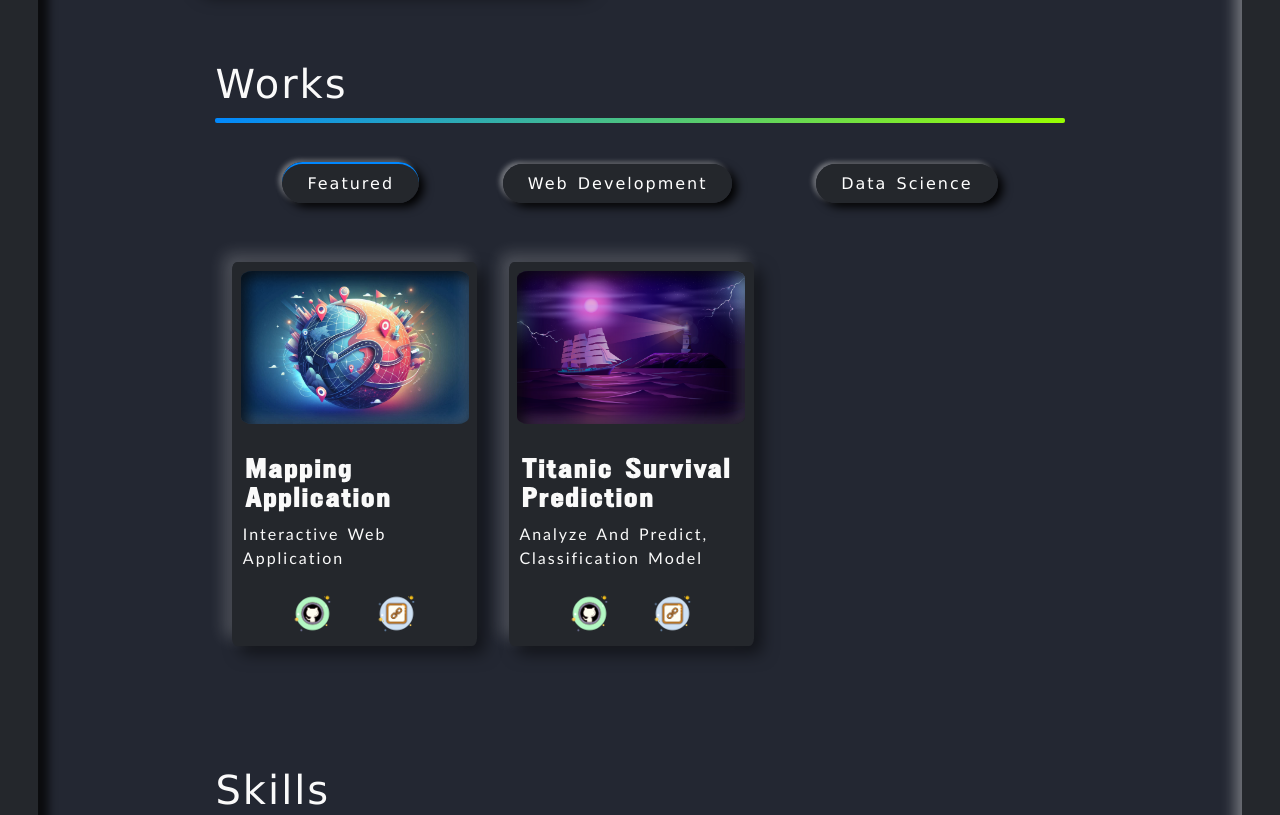
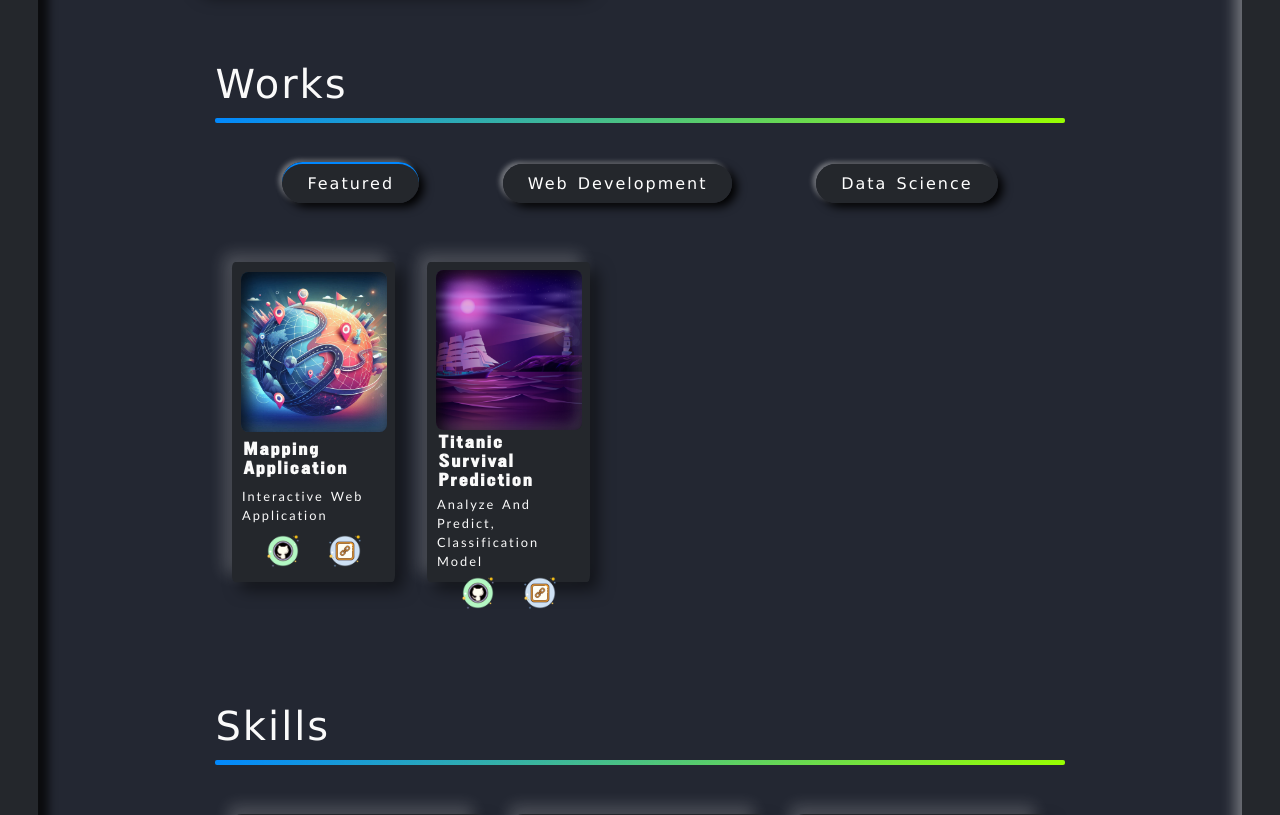
Before and after one commit to ashx010/Portfolio, a Django app: page / in a window 1280 px wide. Shown: the part 1096-1911 px from the top of the page. Run offline with Django 4.2, Linux system fonts and the light colour scheme; data comes from the database, SQL or seed files in the repository.

Commit message:
change size of layout of project card

```diff
--- a/static/script.js
+++ b/static/script.js
@@ -136,7 +136,7 @@ function render_project_list(data, project_code_link) {
 					<a href="${project.github_link}" target="_blank">
 						<img
 							src="static/images/github.png"
-							width="45"
+							width="40"
 							alt="github"
 						/>
 					</a>
@@ -149,7 +149,7 @@ function render_project_list(data, project_code_link) {
 					<a href="${project.project_link}" target="_blank">
 						<img
 							src= "static/images/${project_code_link}.png"
-							width="45"
+							width="40"
 							alt="${project_code_link}"
 						/>
 					</a>
--- a/static/style.css
+++ b/static/style.css
@@ -241,8 +241,8 @@ body .has-scrollbar::-webkit-scrollbar-thumb {
 }
 
 .projects-info {
-  width: 30%;
-  height: 24rem;
+  width: 20%;
+  height: 20rem;
   display: flex;
   justify-content: space-around;
   align-items: center;
@@ -259,7 +259,8 @@ body .has-scrollbar::-webkit-scrollbar-thumb {
   border-radius: 5%;
   background-size: cover;
   width: 100%;
-  aspect-ratio: 1.5;
+  min-height: 10em;
+  aspect-ratio: auto;
   background-position: center;
   box-shadow: 5px 5px 15px rgba(0, 0, 0, 0.8) inset,
     -5px -5px 15px rgba(255, 255, 255, 0.2) inset;
@@ -267,20 +268,21 @@ body .has-scrollbar::-webkit-scrollbar-thumb {
 
 .projects-info .project-title {
   padding: 2%;
-  font-weight: 800;
-  font-size: 1.5em;
+  font-weight: 600;
+  font-size: 1em;
   margin: 0;
   font-family: "font2";
   font-style: normal;
   font-variant: normal;
   text-transform: capitalize;
-  margin-top: 1em;
+  width: 100%;
+  text-align: start;
 }
 
 .projects-info .project-sub-title {
   padding: 1%;
   font-weight: 400;
-  font-size: 1em;
+  font-size: 0.8em;
   font-family: "Trebuchet MS", "Lucida Sans Unicode", "Lucida Grande",
     "Lucida Sans", Arial, sans-serif;
   font-style: normal;
@@ -291,8 +293,7 @@ body .has-scrollbar::-webkit-scrollbar-thumb {
   display: flex;
   justify-content: space-evenly;
   align-items: center;
-  width: 90%;
-  margin-top: 1em;
+  width: 100%;
 }
 
 .projects-buttons .tech-link.active,
@@ -666,7 +667,7 @@ body .has-scrollbar::-webkit-scrollbar-thumb {
   }
 
   .projects-info .project-title {
-    font-size: 1.2em;
+    font-size: 1em;
     margin: 0;
     width: 50%;
     z-index: 10;
```
Also changed, not shown: 1 other file.
